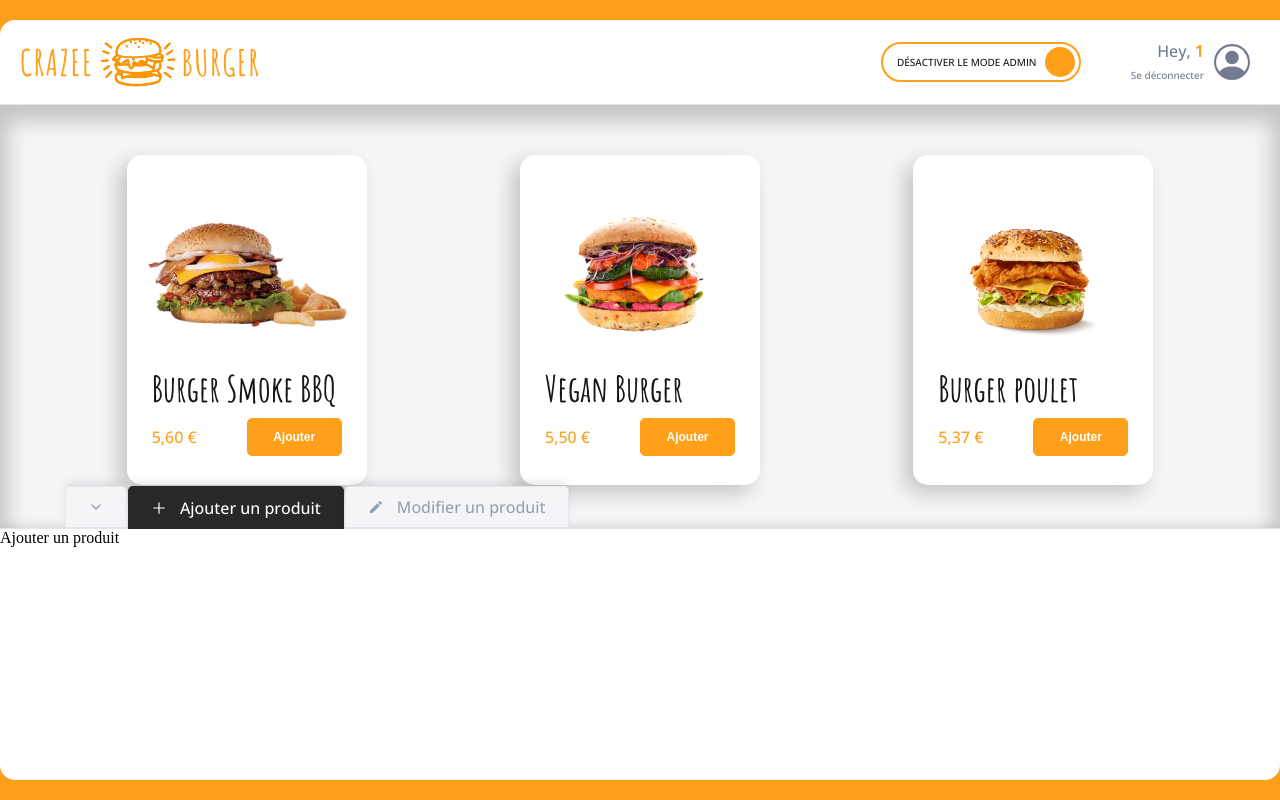
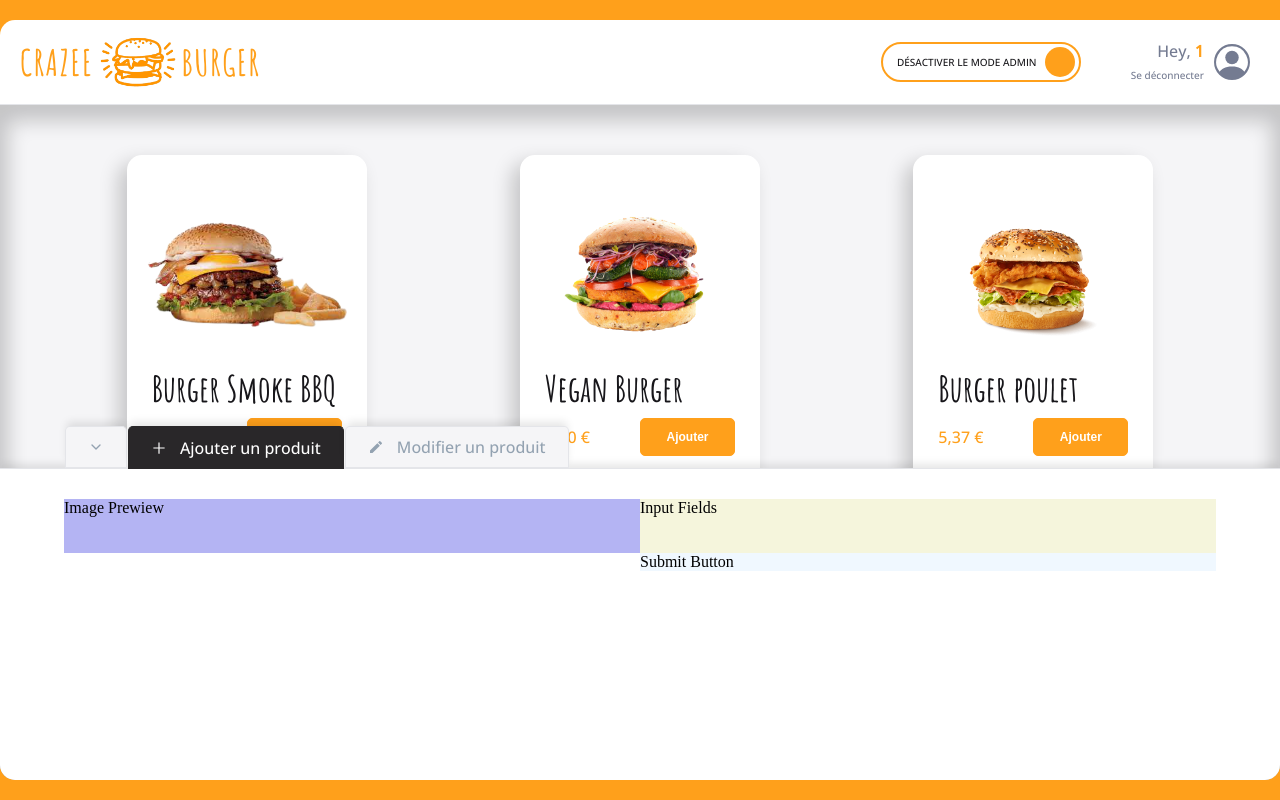
Before and after one commit to D-Luffytaro/crazee-burger, a React (Vite) app in the folder crazy-bg/: page /order/1 in a window 1280 px wide. Shown: the top 800 px of the page. Built offline with nearby package versions, Linux system fonts and the light colour scheme; the HTML template or start-up script is replaced by a standard one.

Commit message:
✨ F08: ADMIN > Create <AddForm /> and add the layout

```diff
--- /dev/null
+++ b/crazy-bg/src/components/pages/order/Main/Admin/AddForm.jsx
@@ -0,0 +1,32 @@
+import styled from "styled-components";
+
+export default function AddForm() {
+  return (
+    <AddFormStyled action="submit">
+      <div className="image-prewiew">Image Prewiew</div>
+      <div className="input-fields">Input Fields</div>
+      <div className="submit-button">Submit Button</div>
+    </AddFormStyled>
+  );
+}
+
+const AddFormStyled = styled.form`
+  display: grid;
+  grid-template-columns: 1fr 1fr;
+  grid-template-rows: 1fr 1fr 1fr 1fr;
+
+  .image-prewiew {
+    background-color: #b4b4f3;
+    grid-area: 1 / -5 / 4 / 2;
+  }
+
+  .input-fields {
+    background-color: beige;
+    grid-area: 1 / 4 / 4 / -2;
+  }
+
+  .submit-button {
+    background-color: aliceblue;
+    grid-area: 4 / -2 / 4 / -1;
+  }
+`;
--- a/crazy-bg/src/components/pages/order/Main/Admin/AdminPanel.jsx
+++ b/crazy-bg/src/components/pages/order/Main/Admin/AdminPanel.jsx
@@ -10,7 +10,11 @@ export default function PanelAdmin() {
   const tabs = tabsConfig;
   const tabSelected = getTabSelected(tabs, currentTabSelected);
 
-  return <AdminPanelStyled>{tabSelected.label}</AdminPanelStyled>;
+  return (
+    <AdminPanelStyled>
+      {tabSelected.label && tabSelected.Content}
+    </AdminPanelStyled>
+  );
 }
 
 const AdminPanelStyled = styled.div`
@@ -20,4 +24,5 @@ const AdminPanelStyled = styled.div`
   background: ${theme.colors.white};
   border-top: 1px solid ${theme.colors.greyLight};
   box-shadow: ${theme.shadows.subtle};
+  padding: 30px 5%;
 `;
--- a/crazy-bg/src/components/pages/order/Main/Admin/tabsConfig.jsx
+++ b/crazy-bg/src/components/pages/order/Main/Admin/tabsConfig.jsx
@@ -1,16 +1,20 @@
 import { AiOutlinePlus } from "react-icons/ai";
 import { MdModeEditOutline } from "react-icons/md";
+import AddForm from "./AddForm";
+import EditForm from "./EditForm";
 
 export const tabsConfig = [
   {
     index: "add",
     label: "Ajouter un produit",
     Icon: <AiOutlinePlus />,
+    Content: <AddForm />,
   },
   {
     index: "edit",
     label: "Modifier un produit",
     Icon: <MdModeEditOutline />,
+    Content: <EditForm />,
   },
 ];
 
```
